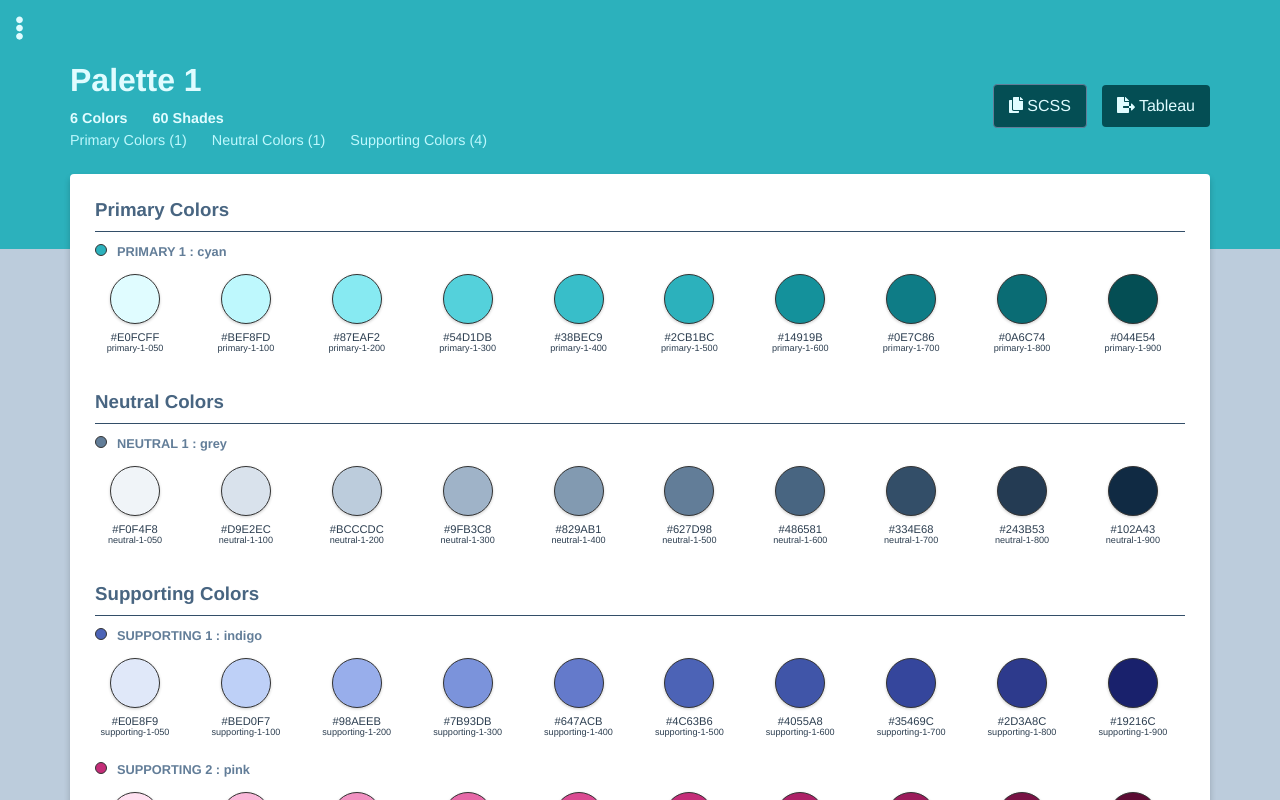
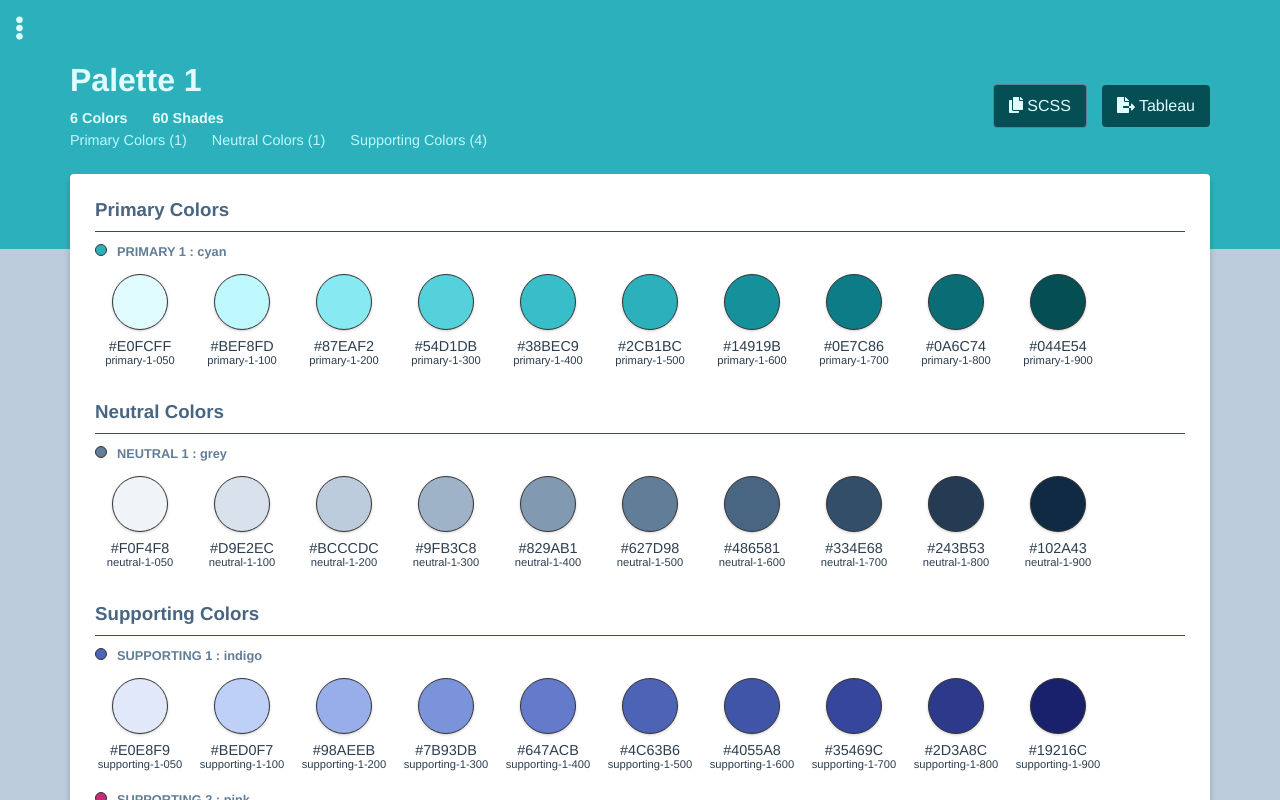
Before and after one commit to AndersonLance/color-picker, a Vue app: page /#/ in a window 1280 px wide. Built offline with nearby package versions, Linux system fonts and the light colour scheme.

Commit message:
Change wrap, justify content and size of color hexpair previews

```diff
--- a/src/components/ActivePaletteViewer.vue
+++ b/src/components/ActivePaletteViewer.vue
@@ -452,7 +452,7 @@ h1, h2, h3, h4 {
 .container {
     margin-left: auto;
     margin-right: auto;
-    width: 1140px;
+    max-width: 1140px;
 }
 
 .container.neg-margin-top {
@@ -533,20 +533,21 @@ h1, h2, h3, h4 {
 
         .color-group {
             display: flex;
-            justify-content: space-between;
+            //justify-content: space-between;
             margin-bottom: 10px;
+            flex-wrap: wrap;
 
             .color-hex-pair {
-                font-size: .7rem;
+                font-size: .9rem;
                 text-align: center;
                 margin-top: 5px;
                 margin-right: 12px;
                 margin-bottom: 12px;
-                height: 80px;
-                width: 80px;
+                height: 90px;
+                width: 90px;
 
                 .scss-var {
-                    font-size: .57rem;
+                    font-size: .7rem;
                 }
             }
         }
```
